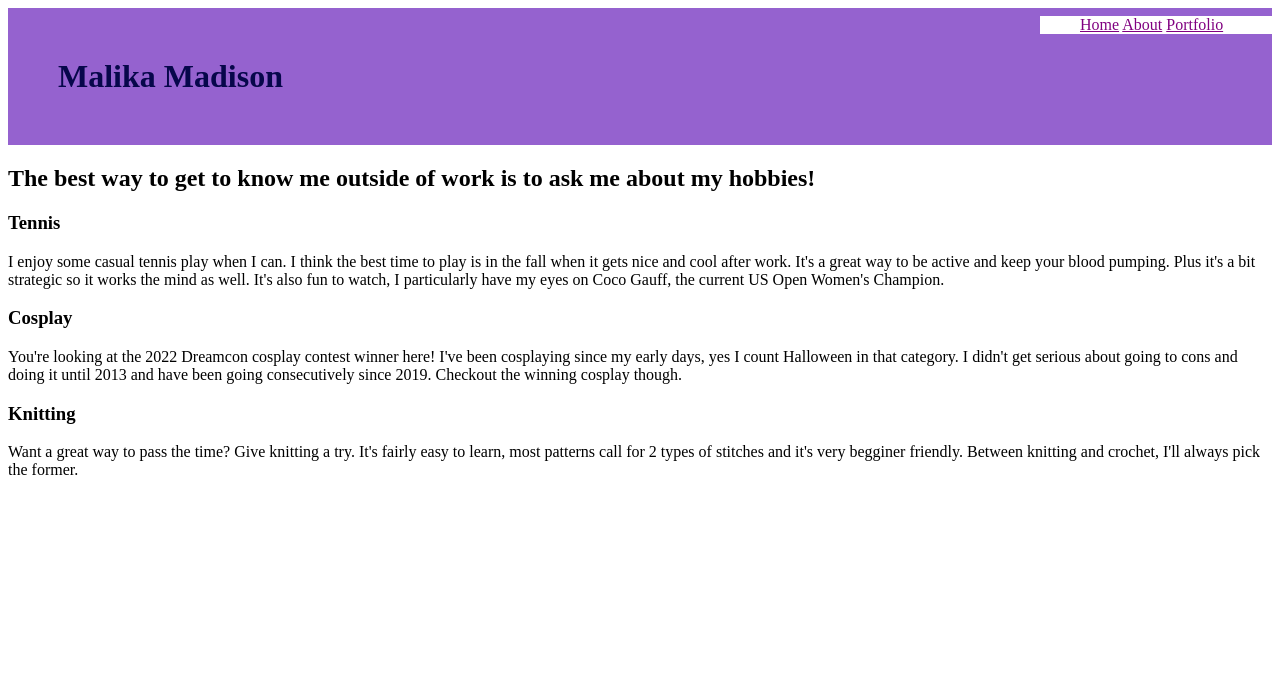
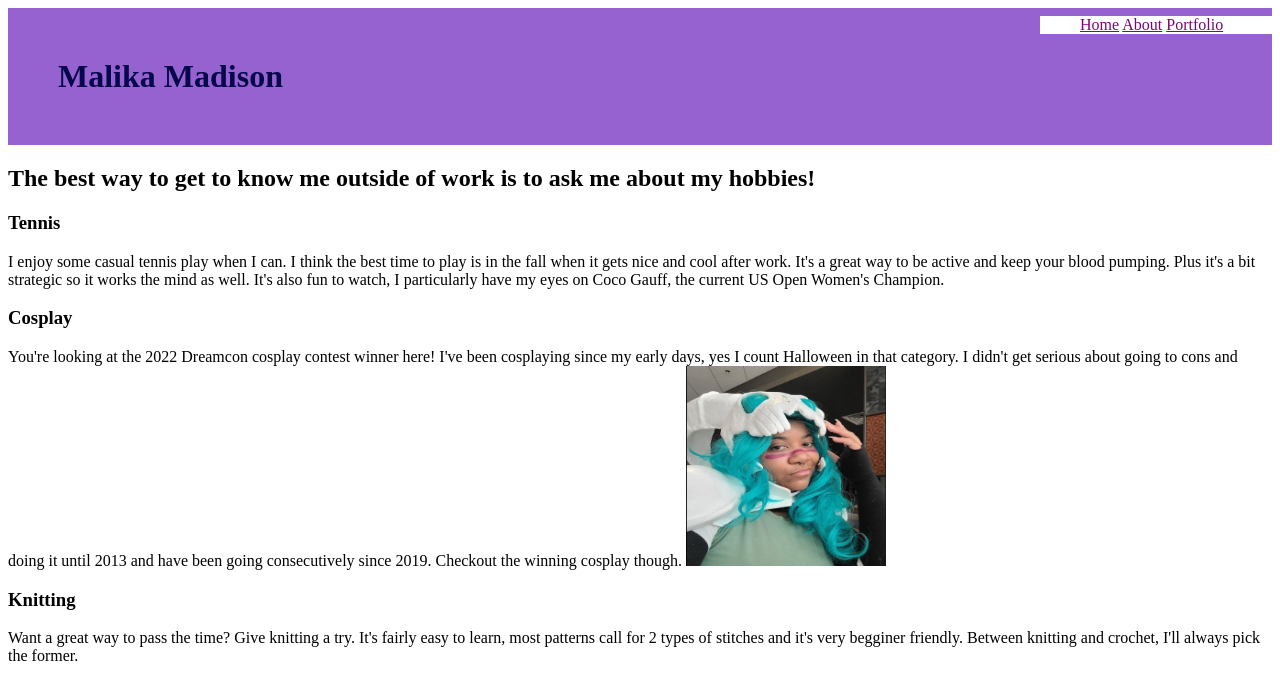
Before and after one commit to MalikasWebOrg/my-personal-website, a plain HTML site: page about.html in a window 1280 px wide. Drawn offline with Linux system fonts and the light colour scheme.

Commit message:
added picture to about page and adjusted height and width

```diff
--- a/about.html
+++ b/about.html
@@ -20,5 +20,6 @@
  <p1>I enjoy some casual tennis play when I can. I think the best time to play is in the fall when it gets nice and cool after work. It's a great way to be active and keep your blood pumping. Plus it's a bit strategic so it works the mind as well. It's also fun to watch, I particularly have my eyes on Coco Gauff, the current US Open Women's Champion.</p>
   <h3>Cosplay</h3>
   <p1>You're looking at the 2022 Dreamcon cosplay contest winner here! I've been cosplaying since my early days, yes I count Halloween in that category. I didn't get serious about going to cons and doing it until 2013 and have been going consecutively since 2019. Checkout the winning cosplay though. </p1>
+  <img src="nellcosplay.jpeg", height="200px", width="200">
   <h3>Knitting</h3>
   <p1>Want a great way to pass the time? Give knitting a try. It's fairly easy to learn, most patterns call for 2 types of stitches and it's very begginer friendly. Between knitting and crochet, I'll always pick the former.</p1>
```
Also changed, not shown: portfolio.html (+2 -1 lines), style.css (line endings or trailing spaces).
